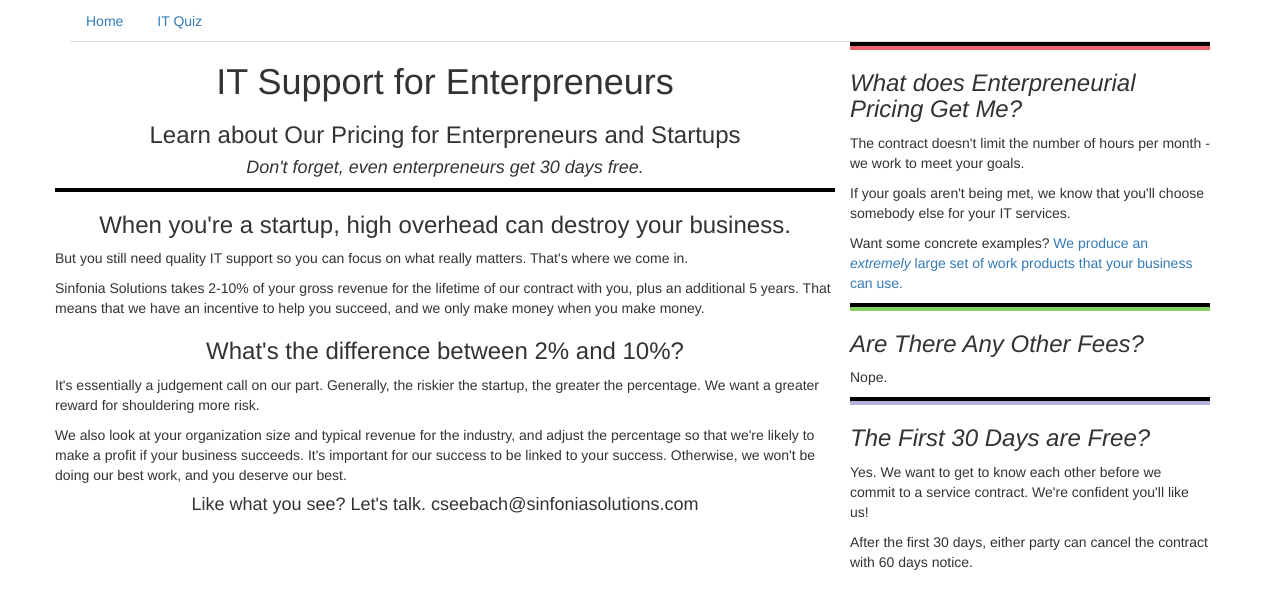
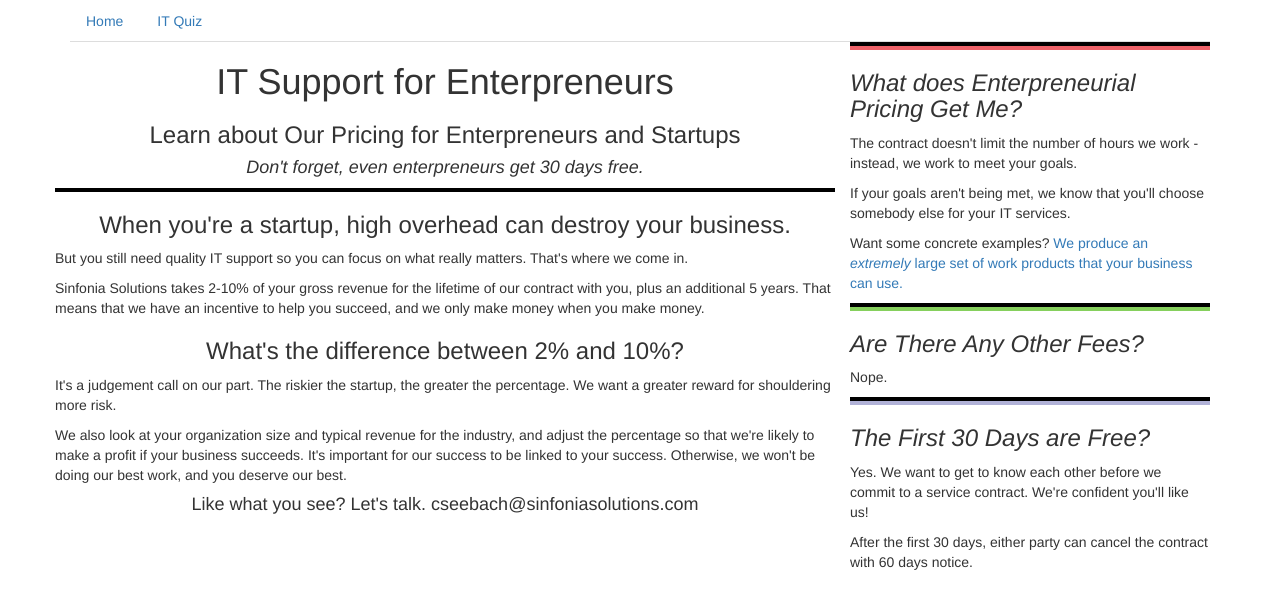
Before and after one commit to sinfoniasolutions/sinfoniasolutions.github.io, a Jekyll site: the page built from enterpreneur-pricing.html, in a window 1280 px wide. Shown: the top 609 px of the page. Built offline with Jekyll 4.4.1, drawn with Linux system fonts in a browser that asks for light colours; nearby versions of some CDN libraries; Markdown is read by kramdown in place of the engine named in the settings; a script that is not in the unit is left out.

Commit message:
remove extra words

```diff
--- a/enterpreneur-pricing.html
+++ b/enterpreneur-pricing.html
@@ -4,9 +4,9 @@
 ---
 {% raw  %}<div class="container"><div class="row"><div class="col-sm-8"><h1 class="text-center">IT Support for Enterpreneurs</h1><h3 class="text-center">Learn about Our Pricing for Enterpreneurs and Startups</h3><h4 class="text-center"><em>Don't forget, even enterpreneurs get 30 days free.</em></h4><div class="row top-thick-border"><h3 class="text-center">When you're a startup, high overhead can destroy your business.</h3><p>But you still need quality IT support so you can focus on what really matters. That's where we come in.</p><p>Sinfonia Solutions takes 2-10% of your gross revenue for the lifetime of our contract with you, plus an
 additional 5 years. That means that we have an incentive to help you succeed, and we only make money when you
-make money.</p><h3 class="text-center">What's the difference between 2% and 10%?</h3><p>It's essentially a judgement call on our part. Generally, the riskier the startup, the greater the
-percentage. We want a greater reward for shouldering more risk.</p><p>We also look at your organization size and typical revenue for the industry, and adjust the percentage so
+make money.</p><h3 class="text-center">What's the difference between 2% and 10%?</h3><p>It's a judgement call on our part. The riskier the startup, the greater the percentage. We want a greater
+reward for shouldering more risk.</p><p>We also look at your organization size and typical revenue for the industry, and adjust the percentage so
 that we're likely to make a profit if your business succeeds.
 It's important for our success to be linked to your success. Otherwise, we won't be doing our best work,
-and you deserve our best.</p><h4 class="text-center">Like what you see? Let's talk. cseebach@sinfoniasolutions.com</h4></div></div><div class="col-sm-4"><div class="top-thick-border"><div class="light-red-top"><h3><em>What does Enterpreneurial Pricing Get Me?</em></h3><p>The contract doesn't limit the number of hours per month - we work to meet your goals.</p><p>If your goals aren't being met, we know that you'll choose somebody else for your IT services.</p><p>Want some concrete examples?<a> We produce an <em>extremely</em> large set of work products that your business can use.</a></p></div></div><div class="top-thick-border"><div class="light-green-top"><h3><em>Are There Any Other Fees?</em></h3><p>Nope.</p></div></div><div class="top-thick-border"><div class="light-purple-top"><h3><em>The First 30 Days are Free?</em></h3><p>Yes. We want to get to know each other before we commit to a service contract.
+and you deserve our best.</p><h4 class="text-center">Like what you see? Let's talk. cseebach@sinfoniasolutions.com</h4></div></div><div class="col-sm-4"><div class="top-thick-border"><div class="light-red-top"><h3><em>What does Enterpreneurial Pricing Get Me?</em></h3><p>The contract doesn't limit the number of hours we work - instead, we work to meet your goals.</p><p>If your goals aren't being met, we know that you'll choose somebody else for your IT services.</p><p>Want some concrete examples?<a> We produce an <em>extremely</em> large set of work products that your business can use.</a></p></div></div><div class="top-thick-border"><div class="light-green-top"><h3><em>Are There Any Other Fees?</em></h3><p>Nope.</p></div></div><div class="top-thick-border"><div class="light-purple-top"><h3><em>The First 30 Days are Free?</em></h3><p>Yes. We want to get to know each other before we commit to a service contract.
 We're confident you'll like us!</p><p>After the first 30 days, either party can cancel the contract with 60 days notice.</p></div></div></div></div></div>{% endraw %}
--- a/enterpreneur-pricing.jade
+++ b/enterpreneur-pricing.jade
@@ -19,8 +19,8 @@
           make money.
         h3.text-center What's the difference between 2% and 10%?
         p.
-          It's essentially a judgement call on our part. Generally, the riskier the startup, the greater the
-          percentage. We want a greater reward for shouldering more risk.
+          It's a judgement call on our part. The riskier the startup, the greater the percentage. We want a greater
+          reward for shouldering more risk.
         p.
           We also look at your organization size and typical revenue for the industry, and adjust the percentage so
           that we're likely to make a profit if your business succeeds.
```
